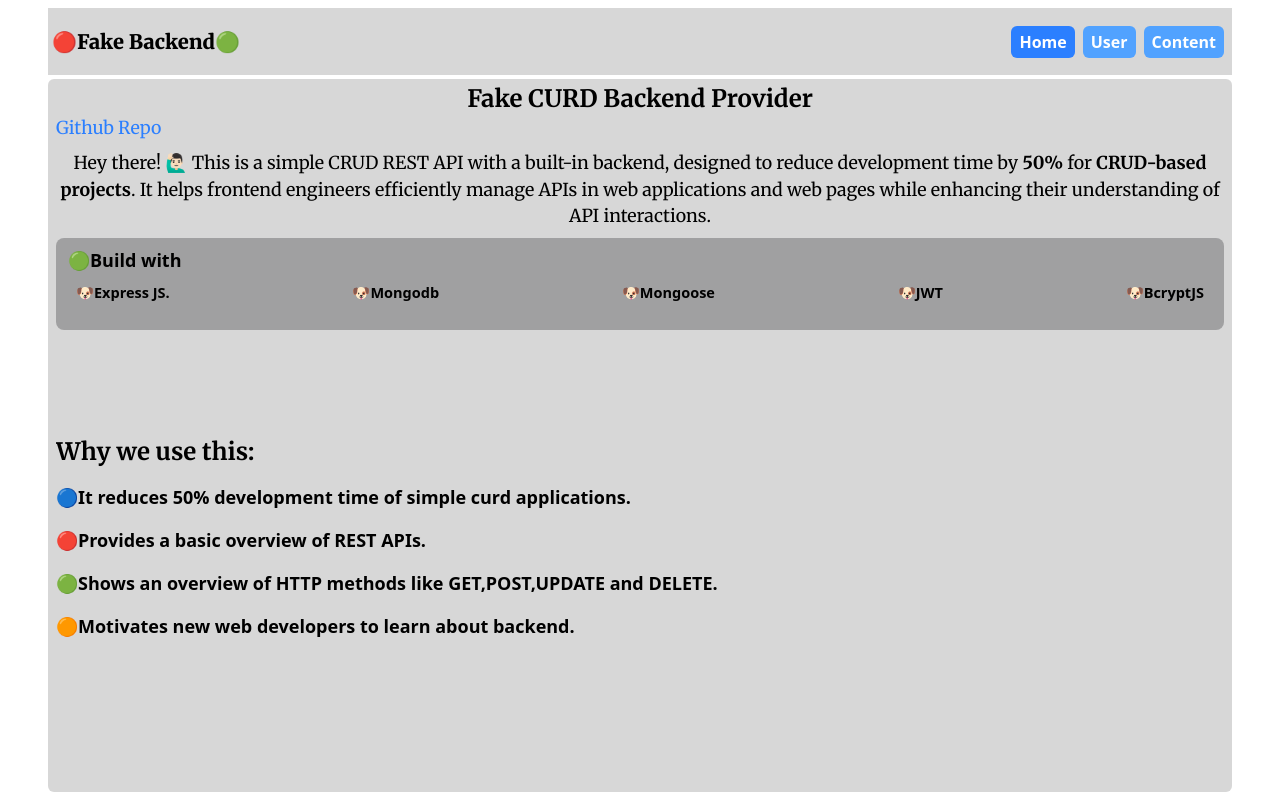
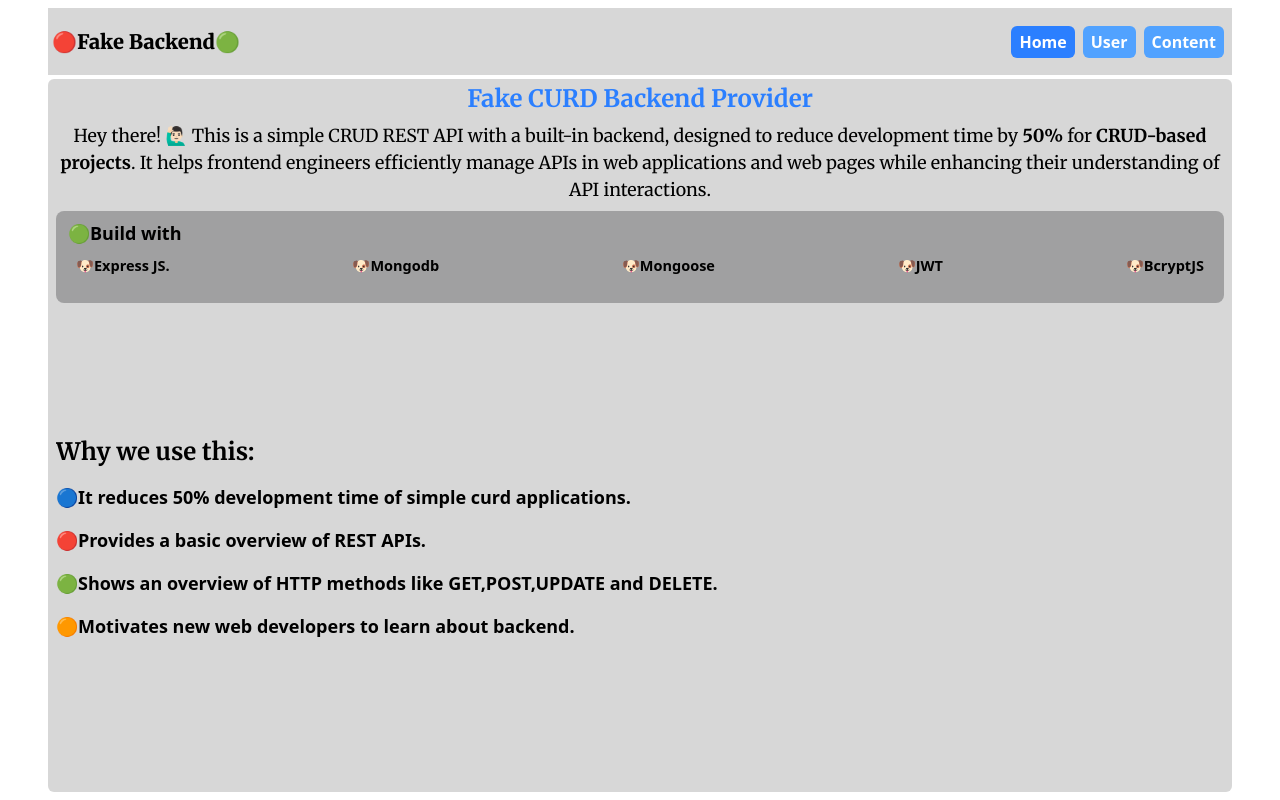
Before and after one commit to Biswajit0972/fakeDataApi, a React (Vite) app in the folder frontend/: page / in a window 1280 px wide. Built offline with nearby package versions, Linux system fonts and the light colour scheme.

Commit message:
final touch done

```diff
--- a/frontend/src/pages/Home.tsx
+++ b/frontend/src/pages/Home.tsx
@@ -7,10 +7,11 @@ const Home = () => {
             <div className="w-full max-w-screen relative h-full">
                 <div className="child-box  flex flex-col gap-2">
                     <div className="w-full overflow-hidden flex-between gap-3">
-                        <h1 className="title ">
+                        <NavLink className="sub-txt text-blue-500" to="https://github.com/Biswajit0972/fakeDataApi/blob/main/readme.md">  <h1 className="title ">
                             Fake CURD Backend Provider
-                        </h1>
-                            <NavLink  className="sub-txt text-blue-500" to="https://github.com/Biswajit0972/fakeDataApi/blob/main/readme.md">Github Repo</NavLink>
+                        </h1></NavLink>
+
+
                     </div>
                     <div className="w-full overflow-hidden">
                         <h4 className="sub-txt">
```
